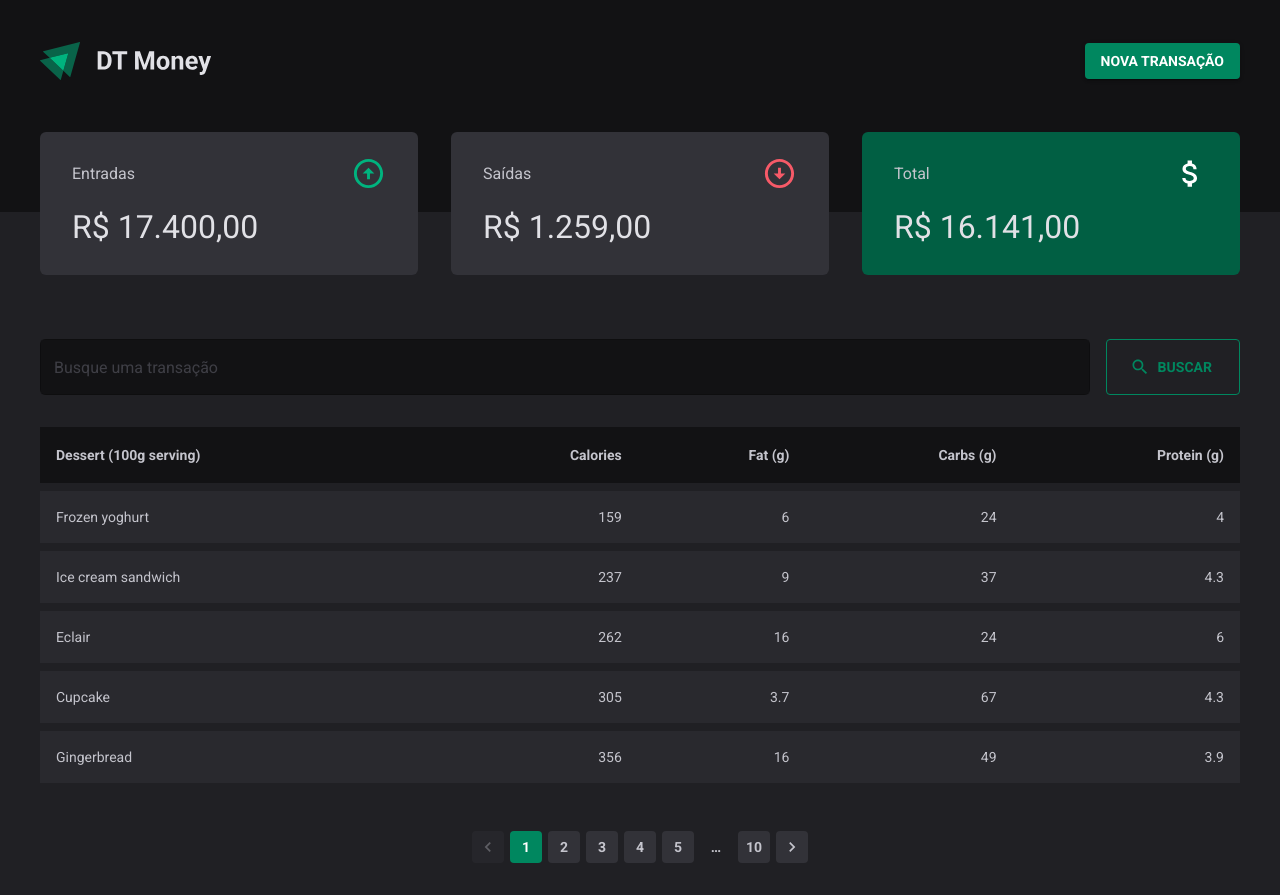
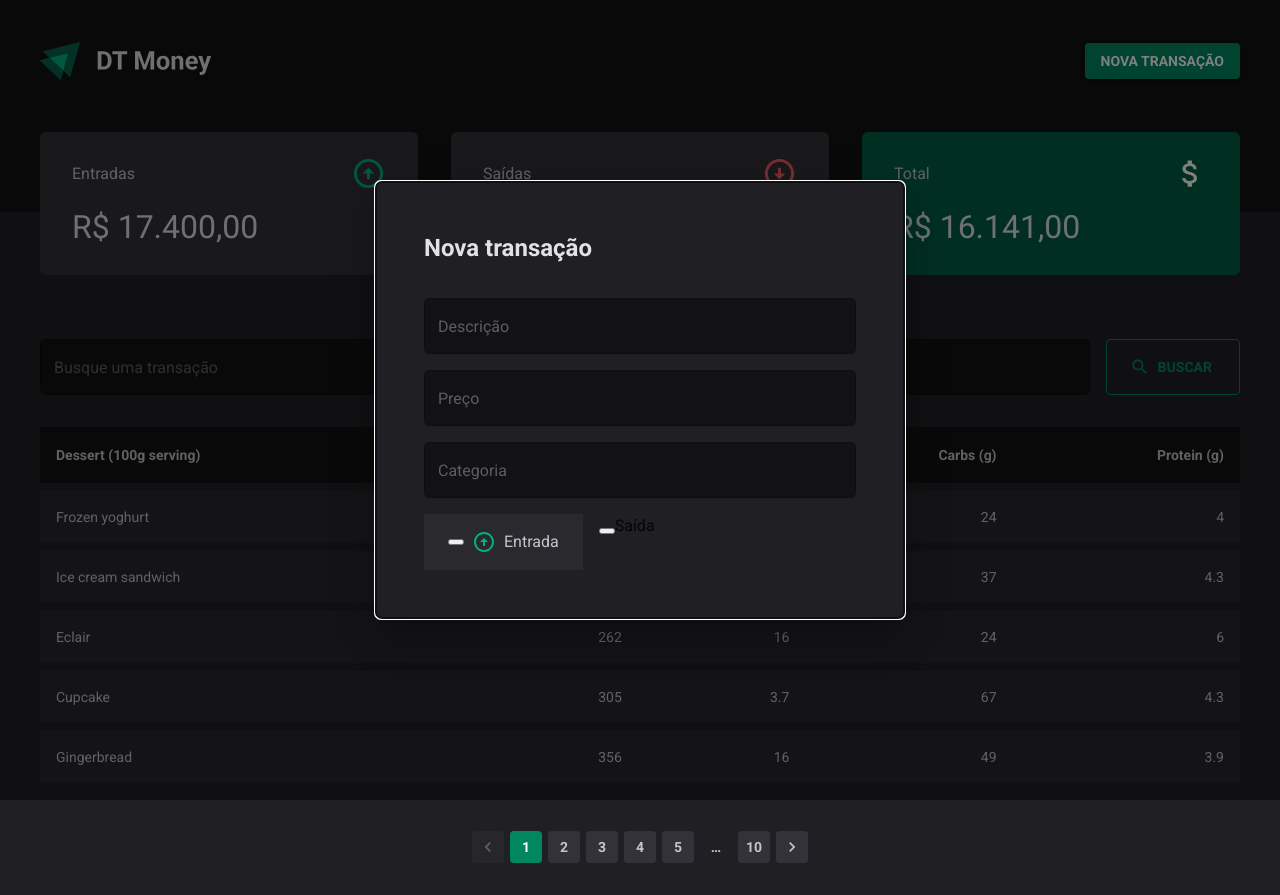
Before and after one commit to johnnycfg/desafio-in8, a Next.js app: page / in a window 1280 px wide. Built offline with nearby package versions, Linux system fonts and the light colour scheme.

Commit message:
feat: initial structure of new transaction modal

```diff
--- a/package.json
+++ b/package.json
@@ -13,6 +13,7 @@
     "@emotion/styled": "^11.11.0",
     "@mui/icons-material": "^5.14.0",
     "@mui/material": "^5.14.0",
+    "@radix-ui/react-radio-group": "^1.1.3",
     "@rocketseat/eslint-config": "^2.0.1",
     "@types/node": "20.4.2",
     "@types/react": "18.2.15",
--- a/src/app/(home)/page.tsx
+++ b/src/app/(home)/page.tsx
@@ -1,12 +1,15 @@
 'use client'
 
+import { NewTransactionModal } from '@/components/NewTransactionModal'
 import { SummaryCard } from '@/components/SummaryCard'
 import { TransactionsTable } from '@/components/TransactionsTable'
 import { ArrowCircleUp, ArrowCircleDown, AttachMoneyOutlined, Search } from '@mui/icons-material'
 import { Box, Button, Pagination, Stack, TextField, useTheme } from '@mui/material'
+import { useState } from 'react'
 
 export default function Home() {
   const theme = useTheme()
+  const [newTransactionModalStatus, setNewTransactionModalStatus] = useState(true)
 
   return (
     <Box width="100%" maxWidth={1248} margin="0 auto" px="1.5rem" pb="2rem">
@@ -35,7 +38,7 @@ export default function Home() {
             bgcolor: theme.palette.base[100],
             borderRadius: '6px',
             '& .MuiInputBase-input': {
-              color: theme.palette.base[500],
+              color: theme.palette.base[600],
             },
           }}
           fullWidth
@@ -57,6 +60,8 @@ export default function Home() {
         <TransactionsTable />
         <Pagination count={10} color="primary" shape='rounded' />
       </Stack>
+
+      <NewTransactionModal modalStatus={newTransactionModalStatus} setModalStatus={setNewTransactionModalStatus} />
     </Box>
   )
 }
--- /dev/null
+++ b/src/components/NewTransactionModal/index.tsx
@@ -0,0 +1,118 @@
+import { Box, FormControlLabel, Modal, Stack, TextField, Typography, useTheme } from "@mui/material";
+import { ArrowCircleUp, ArrowCircleDown, AttachMoneyOutlined, Search } from '@mui/icons-material'
+import { Dispatch, SetStateAction, useState } from "react";
+import * as RadioGroup from '@radix-ui/react-radio-group';
+
+
+interface NewTransactionModalProps {
+  modalStatus: boolean
+  setModalStatus: Dispatch<SetStateAction<boolean>>
+}
+
+export function NewTransactionModal({modalStatus, setModalStatus}: NewTransactionModalProps) {
+  const theme = useTheme()
+
+  const style = {
+    position: 'absolute' as 'absolute',
+    top: '50%',
+    left: '50%',
+    transform: 'translate(-50%, -50%)',
+    width: '100%',
+    maxWidth: 528,
+    bgcolor: theme.palette.base[200],
+    boxShadow: 24,
+    p: '3rem',
+    borderRadius: '6px'
+  };
+
+  const [value, setValue] = useState('female');
+
+  const handleChange = (event: React.ChangeEvent<HTMLInputElement>) => {
+    setValue((event.target as HTMLInputElement).value);
+  };
+
+
+  return (
+    <Modal
+      open={modalStatus}
+      onClose={setModalStatus}
+      aria-labelledby="modal new transaction"
+      aria-describedby="modal to create a new transaction"
+    >
+      <Box sx={style}>
+        <Typography fontSize="1.5rem" fontWeight="bold">
+          Nova transação
+        </Typography>
+
+        <Stack spacing="1rem" mt="2rem">
+          <TextField
+            placeholder='Descrição'
+            sx={{
+              bgcolor: theme.palette.base[100],
+              borderRadius: '6px',
+              '& .MuiInputBase-input': {
+                color: theme.palette.base[600],
+              },
+            }}
+            fullWidth
+          />
+            <TextField
+            placeholder='Preço'
+            sx={{
+              bgcolor: theme.palette.base[100],
+              borderRadius: '6px',
+              '& .MuiInputBase-input': {
+                color: theme.palette.base[600],
+              },
+            }}
+            fullWidth
+          />
+            <TextField
+            placeholder='Categoria'
+            sx={{
+              bgcolor: theme.palette.base[100],
+              borderRadius: '6px',
+              '& .MuiInputBase-input': {
+                color: theme.palette.base[600],
+              },
+            }}
+            fullWidth
+          />
+
+        <RadioGroup.Root
+          className="flex w-fit rounded-t-xl bg-white px-3"
+          defaultValue="buy"
+        >
+          <Box display="flex" gap="1rem">
+            <Box
+              sx={{
+                p: '1rem 1.5rem',
+                borderradius: '6px',
+                bgcolor: theme.palette.base[300],
+                color: theme.palette.base[600],
+                display: 'flex',
+                alignItems: 'center',
+                justifyContent: 'center',
+                gap: '0.5rem',
+              }}
+            >
+              <RadioGroup.Item value="income" id="r1">
+                <RadioGroup.Indicator />
+              </RadioGroup.Item>
+              <ArrowCircleUp sx={{color: theme.palette.product.green.light}}  />
+              <label htmlFor="r1">Entrada</label>
+            </Box>
+
+            <Box className="px-[20px] py-[18px] [&:has(input:checked)]:border-b-4 [&:has(input:checked)]:border-b-primary text-small-text [&:has(input:checked)]:text-primary font-bold">
+              <RadioGroup.Item value="outcome" id="r2">
+                <RadioGroup.Indicator />
+              </RadioGroup.Item>
+              <label htmlFor="r2">Saída</label>
+            </Box>
+          </Box>
+        </RadioGroup.Root>
+        </Stack>
+      </Box>
+    </Modal>
+  )
+}
```
Also changed, not shown: 1 other file (tests, documents, lock files or other folders).
